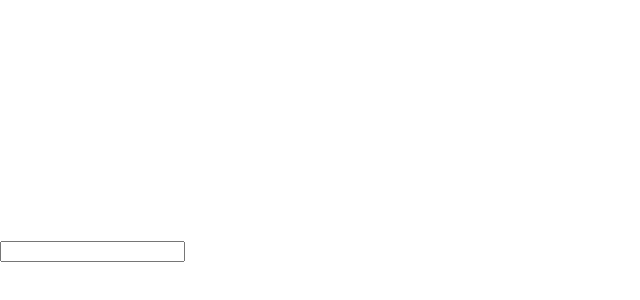
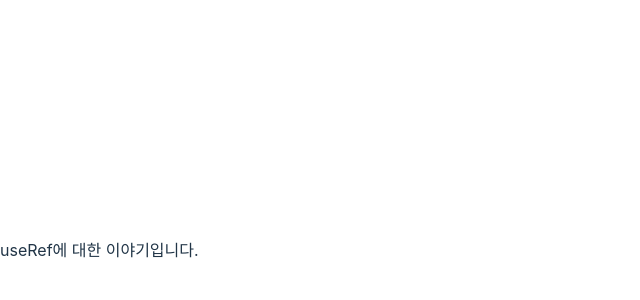
Before and after one commit to jee-in/react-project, a React (Vite) app in the folder react-styling/: page / in a window 1280 px wide. Shown: the part 150-450 px from the top of the page, without its empty margins (0-640 px from the left). Built offline with nearby package versions, Linux system fonts and the light colour scheme.

Commit message:
feat: add basic useRef

```diff
--- a/react-styling/src/App.jsx
+++ b/react-styling/src/App.jsx
@@ -1,21 +1,19 @@
 import React, { useEffect, useState } from 'react'
+import { useRef } from "react"
 
 function App() {
-  const [value, setValue] = useState("");
+  // ref 값은 컴포넌트가 계속해서 렌더링되어도 unmount 전까지 값을 유지합니다.
+  // state: state는 변화가 일어나면 다시 렌더링이 일어난다.내부 변수들은 초기화된다.
+  // ref:   ref에 저장한 값은 렌더링을 일으키지 않는다. ref의 값 변화가 일어나도 렌더링으로 인해 내부 변수들이 초기화되는 것을 막을 수 있다. 컴포넌트가 여러 번 렌더링되어도 ref에 저장한 값은 유지된다.
+  const ref = useRef("초깃값");
+  console.log("ref", ref);
 
-  useEffect(() => {
-    console.log("hello useEffect");
-  }, [value]);
+  ref.current = "새로운 값";
+  console.log("ref", ref);
 
   return (
     <div>
-      <input
-        type="text"
-        value={value}
-        onChange={(event) => {
-          setValue(event.target.value);
-        }}
-      />
+      <p>useRef에 대한 이야기입니다.</p>
     </div>
   )
 };
```
